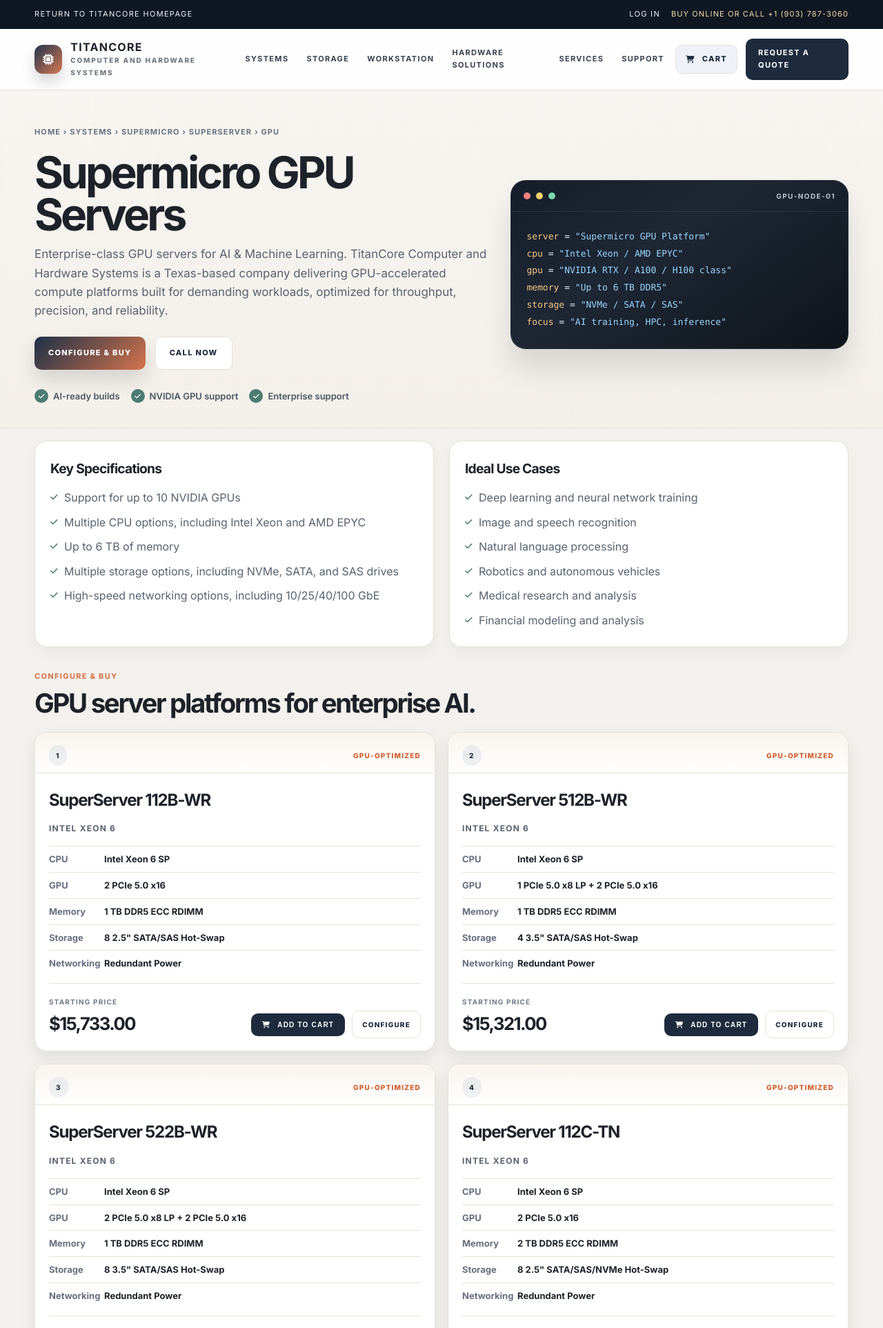
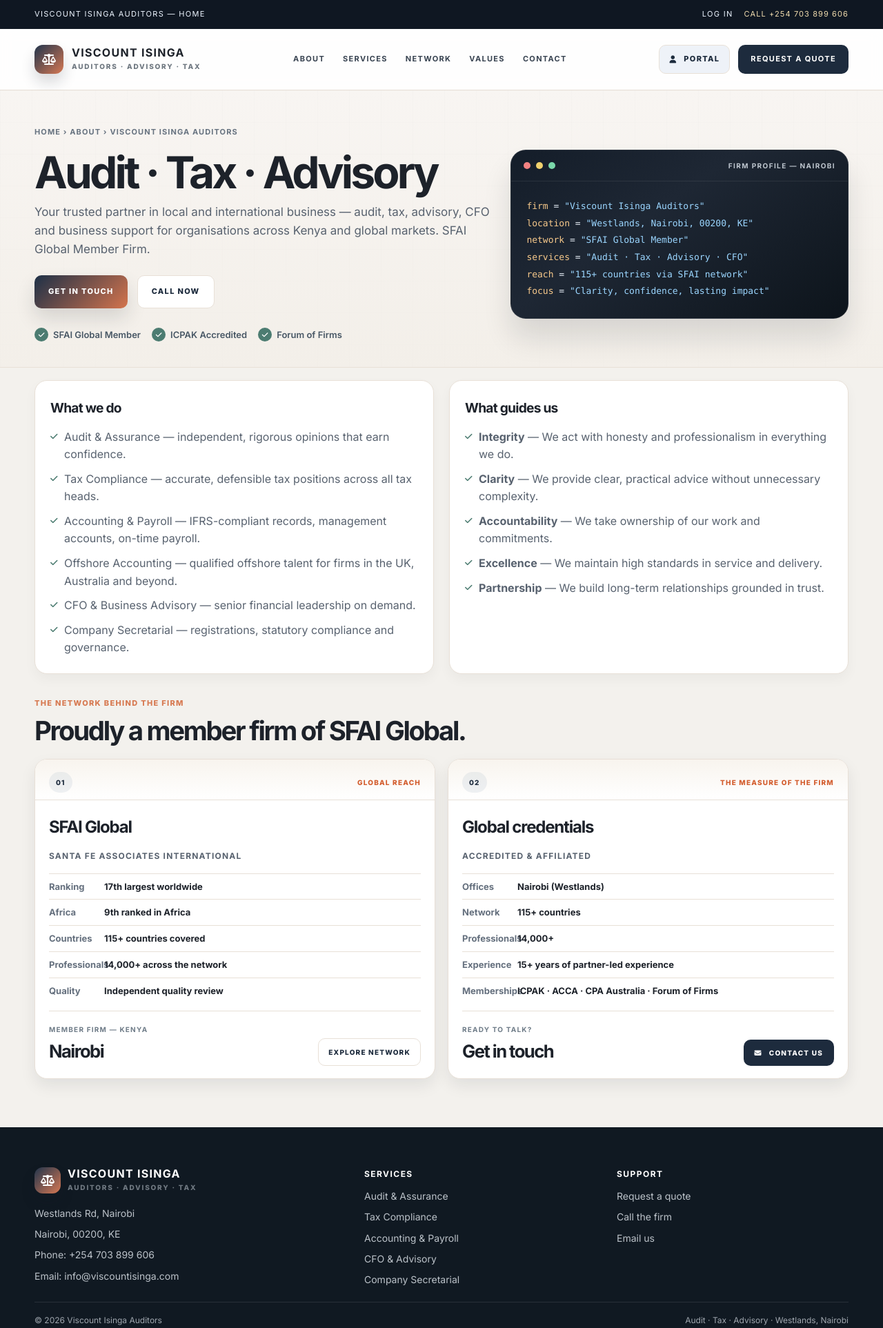
Before and after one commit to calvitec/Titancore-Computer-and-Hardware-Systems, a Flask app: page / in a window 1280 px wide. Shown: the top 1925 px of the page at 69% size. Run offline with Flask 3, Linux system fonts and the light colour scheme.

Commit message:
Update corevista.html

```diff
--- a/templates/corevista.html
+++ b/templates/corevista.html
@@ -3,8 +3,8 @@
 <head>
     <meta charset="UTF-8">
     <meta name="viewport" content="width=device-width, initial-scale=1.0">
-    <meta name="description" content="TitanCore Computer and Hardware Systems provides enterprise GPU servers, AI training platforms, workstations, and data center infrastructure for high-performance computing workloads.">
-    <title>TitanCore Computer and Hardware Systems | Supermicro GPU Servers</title>
+    <meta name="description" content="Viscount Isinga Auditors — audit, tax, advisory, CFO and business support for organisations across Kenya and global markets. Westlands, Nairobi.">
+    <title>Viscount Isinga Auditors | Audit, Tax, Advisory — Nairobi</title>
     <link rel="preconnect" href="https://fonts.googleapis.com">
     <link rel="preconnect" href="https://fonts.gstatic.com" crossorigin>
     <link href="https://fonts.googleapis.com/css2?family=Inter:wght@400;500;600;700;800&display=swap" rel="stylesheet">
@@ -606,38 +606,36 @@
         <div class="utility-bar">
             <div class="container utility-inner">
                 <div class="utility-links">
-                    <a href="{{ url_for('index') }}">Return to TitanCore homepage</a>
+                    <a href="#">Viscount Isinga Auditors — Home</a>
                 </div>
                 <div class="utility-links">
-                    <a href="{{ url_for('contact') }}">Log In</a>
-                    <a class="top-call" href="tel:+19037873060">Buy online or call +1 (903) 787-3060</a>
+                    <a href="#">Log In</a>
+                    <a class="top-call" href="tel:+254703899606">Call +254 703 899 606</a>
                 </div>
             </div>
         </div>
         <div class="main-header">
             <div class="container nav-row">
-                <a href="{{ url_for('index') }}" class="brand" aria-label="TitanCore home">
-                    <span class="brand-mark"><i class="fa-solid fa-microchip" aria-hidden="true"></i></span>
+                <a href="#" class="brand" aria-label="Viscount Isinga Auditors home">
+                    <span class="brand-mark"><i class="fa-solid fa-scale-balanced" aria-hidden="true"></i></span>
                     <span class="brand-copy">
-                        <strong>TITANCORE</strong>
-                        <span class="brand-sub">COMPUTER AND HARDWARE SYSTEMS</span>
+                        <strong>VISCOUNT ISINGA</strong>
+                        <span class="brand-sub">AUDITORS · ADVISORY · TAX</span>
                     </span>
                 </a>
                 <nav class="primary-nav" aria-label="Main navigation">
-                    <a href="#about">Systems</a>
-                    <a href="#systems">Storage</a>
-                    <a href="#contact">Workstation</a>
-                    <a href="#contact">Hardware Solutions</a>
-                    <a href="#contact">Services</a>
-                    <a href="#contact">Support</a>
+                    <a href="#about">About</a>
+                    <a href="#services">Services</a>
+                    <a href="#network">Network</a>
+                    <a href="#values">Values</a>
+                    <a href="#contact">Contact</a>
                 </nav>
                 <div class="header-actions">
-                    <a href="{{ url_for('cart') }}" class="header-cart" aria-label="View cart">
-                        <i class="fa-solid fa-cart-shopping" aria-hidden="true"></i>
-                        <span>Cart</span>
-                        {% if cart_count %}<span class="cart-badge">{{ cart_count }}</span>{% endif %}
+                    <a href="#" class="header-cart" aria-label="Client portal">
+                        <i class="fa-solid fa-user" aria-hidden="true"></i>
+                        <span>Portal</span>
                     </a>
-                    <a href="{{ url_for('contact') }}" class="header-cta">Request a quote</a>
+                    <a href="#contact" class="header-cta">Request a quote</a>
                 </div>
             </div>
         </div>
@@ -647,141 +645,171 @@
         <section class="hero" id="about">
             <div class="container hero-inner">
                 <div>
-                    <div class="crumbs">Home › Systems › Supermicro › SuperServer › GPU</div>
-                    <h1>Supermicro GPU Servers</h1>
-                    <p class="lead">Enterprise-class GPU servers for AI &amp; Machine Learning. TitanCore Computer and Hardware Systems is a Texas-based company delivering GPU-accelerated compute platforms built for demanding workloads, optimized for throughput, precision, and reliability.</p>
+                    <div class="crumbs">Home › About › Viscount Isinga Auditors</div>
+                    <h1>Audit · Tax · Advisory</h1>
+                    <p class="lead">Your trusted partner in local and international business — audit, tax, advisory, CFO and business support for organisations across Kenya and global markets. SFAI Global Member Firm.</p>
                     <div class="cta-row">
-                        <a href="{{ url_for('contact') }}" class="btn btn-primary">Configure &amp; Buy</a>
-                        <a href="tel:+19037873060" class="btn btn-secondary">Call Now</a>
+                        <a href="#contact" class="btn btn-primary">Get in touch</a>
+                        <a href="tel:+254703899606" class="btn btn-secondary">Call now</a>
                     </div>
                     <div class="feature-stack">
-                        <span><i class="fa-solid fa-check"></i> AI-ready builds</span>
-                        <span><i class="fa-solid fa-check"></i> NVIDIA GPU support</span>
-                        <span><i class="fa-solid fa-check"></i> Enterprise support</span>
+                        <span><i class="fa-solid fa-check"></i> SFAI Global Member</span>
+                        <span><i class="fa-solid fa-check"></i> ICPAK Accredited</span>
+                        <span><i class="fa-solid fa-check"></i> Forum of Firms</span>
                     </div>
                 </div>
 
-                <div class="feature-card" aria-label="TitanCore GPU server architecture preview">
+                <div class="feature-card" aria-label="Viscount Isinga Auditors firm overview">
                     <div class="card-topbar">
                         <div class="window-dots"><span></span><span></span><span></span></div>
-                        <span class="card-tag">GPU-Node-01</span>
+                        <span class="card-tag">Firm Profile — Nairobi</span>
                     </div>
                     <div class="card-body">
-                        <div><span class="key">server</span> = <span class="value">"Supermicro GPU Platform"</span></div>
-                        <div><span class="key">cpu</span> = <span class="value">"Intel Xeon / AMD EPYC"</span></div>
-                        <div><span class="key">gpu</span> = <span class="value">"NVIDIA RTX / A100 / H100 class"</span></div>
-                        <div><span class="key">memory</span> = <span class="value">"Up to 6 TB DDR5"</span></div>
-                        <div><span class="key">storage</span> = <span class="value">"NVMe / SATA / SAS"</span></div>
-                        <div><span class="key">focus</span> = <span class="value">"AI training, HPC, inference"</span></div>
+                        <div><span class="key">firm</span> = <span class="value">"Viscount Isinga Auditors"</span></div>
+                        <div><span class="key">location</span> = <span class="value">"Westlands, Nairobi, 00200, KE"</span></div>
+                        <div><span class="key">network</span> = <span class="value">"SFAI Global Member"</span></div>
+                        <div><span class="key">services</span> = <span class="value">"Audit · Tax · Advisory · CFO"</span></div>
+                        <div><span class="key">reach</span> = <span class="value">"115+ countries via SFAI network"</span></div>
+                        <div><span class="key">focus</span> = <span class="value">"Clarity, confidence, lasting impact"</span></div>
                     </div>
                 </div>
             </div>
         </section>
 
-        <section class="specs" id="systems">
+        <section class="specs" id="services">
             <div class="container spec-grid">
                 <div class="info-panel">
-                    <h3>Key Specifications</h3>
+                    <h3>What we do</h3>
                     <ul class="bullet-list">
-                        {% for item in specifications %}
-                        <li>{{ item }}</li>
-                        {% endfor %}
+                        <li>Audit & Assurance — independent, rigorous opinions that earn confidence.</li>
+                        <li>Tax Compliance — accurate, defensible tax positions across all tax heads.</li>
+                        <li>Accounting & Payroll — IFRS-compliant records, management accounts, on-time payroll.</li>
+                        <li>Offshore Accounting — qualified offshore talent for firms in the UK, Australia and beyond.</li>
+                        <li>CFO & Business Advisory — senior financial leadership on demand.</li>
+                        <li>Company Secretarial — registrations, statutory compliance and governance.</li>
                     </ul>
                 </div>
-                <div class="info-panel">
-                    <h3>Ideal Use Cases</h3>
+                <div class="info-panel" id="values">
+                    <h3>What guides us</h3>
                     <ul class="bullet-list">
-                        {% for item in use_cases %}
-                        <li>{{ item }}</li>
-                        {% endfor %}
+                        <li><strong>Integrity</strong> — We act with honesty and professionalism in everything we do.</li>
+                        <li><strong>Clarity</strong> — We provide clear, practical advice without unnecessary complexity.</li>
+                        <li><strong>Accountability</strong> — We take ownership of our work and commitments.</li>
+                        <li><strong>Excellence</strong> — We maintain high standards in service and delivery.</li>
+                        <li><strong>Partnership</strong> — We build long-term relationships grounded in trust.</li>
                     </ul>
                 </div>
             </div>
         </section>
 
-        <section class="products" id="contact">
+        <section class="products" id="network">
             <div class="container">
-                <p class="section-kicker">Configure &amp; Buy</p>
+                <p class="section-kicker">The network behind the firm</p>
                 <div class="section-head">
-                    <h2>GPU server platforms for enterprise AI.</h2>
+                    <h2>Proudly a member firm of SFAI Global.</h2>
                 </div>
                 <div class="product-grid">
-                    {% for product in products %}
                     <article class="product-card">
                         <div class="product-top">
-                            <span class="model-badge">{{ loop.index }}</span>
-                            <span class="variant-tag">GPU-Optimized</span>
+                            <span class="model-badge">01</span>
+                            <span class="variant-tag">Global Reach</span>
                         </div>
                         <div class="product-body">
                             <div class="product-head">
-                                <h3>{{ product.name }}</h3>
+                                <h3>SFAI Global</h3>
                             </div>
-                            <div class="supports">{{ product.supports }}</div>
+                            <div class="supports">Santa Fe Associates International</div>
                             <div class="attribute-list">
-                                <div class="attribute-row"><span>CPU</span><strong>{{ product.cpu }}</strong></div>
-                                <div class="attribute-row"><span>GPU</span><strong>{{ product.gpu }}</strong></div>
-                                <div class="attribute-row"><span>Memory</span><strong>{{ product.memory }}</strong></div>
-                                <div class="attribute-row"><span>Storage</span><strong>{{ product.storage }}</strong></div>
-                                <div class="attribute-row"><span>Networking</span><strong>{{ product.networking }}</strong></div>
+                                <div class="attribute-row"><span>Ranking</span><strong>17th largest worldwide</strong></div>
+                                <div class="attribute-row"><span>Africa</span><strong>9th ranked in Africa</strong></div>
+                                <div class="attribute-row"><span>Countries</span><strong>115+ countries covered</strong></div>
+                                <div class="attribute-row"><span>Professionals</span><strong>14,000+ across the network</strong></div>
+                                <div class="attribute-row"><span>Quality</span><strong>Independent quality review</strong></div>
                             </div>
                             <div class="product-footer">
                                 <div class="price-wrap">
-                                    <small>Starting Price</small>
-                                    <strong>${{ product.price }}</strong>
+                                    <small>Member Firm — Kenya</small>
+                                    <strong>Nairobi</strong>
                                 </div>
                                 <div style="display:flex; gap:10px; align-items:center; flex-wrap:wrap;">
-                                    <form action="{{ url_for('add_to_cart', product_id=product.id) }}" method="post" class="product-action">
-                                        <button type="submit" class="configure-btn"><i class="fa-solid fa-cart-shopping" aria-hidden="true"></i> Add to cart</button>
-                                    </form>
-                                    <a class="secondary-action" href="{{ url_for('contact') }}">Configure</a>
+                                    <a class="secondary-action" href="#contact">Explore network</a>
                                 </div>
                             </div>
                         </div>
                     </article>
-                    {% endfor %}
+
+                    <article class="product-card">
+                        <div class="product-top">
+                            <span class="model-badge">02</span>
+                            <span class="variant-tag">The measure of the firm</span>
+                        </div>
+                        <div class="product-body">
+                            <div class="product-head">
+                                <h3>Global credentials</h3>
+                            </div>
+                            <div class="supports">Accredited & affiliated</div>
+                            <div class="attribute-list">
+                                <div class="attribute-row"><span>Offices</span><strong>Nairobi (Westlands)</strong></div>
+                                <div class="attribute-row"><span>Network</span><strong>115+ countries</strong></div>
+                                <div class="attribute-row"><span>Professionals</span><strong>14,000+</strong></div>
+                                <div class="attribute-row"><span>Experience</span><strong>15+ years of partner-led experience</strong></div>
+                                <div class="attribute-row"><span>Memberships</span><strong>ICPAK · ACCA · CPA Australia · Forum of Firms</strong></div>
+                            </div>
+                            <div class="product-footer">
+                                <div class="price-wrap">
+                                    <small>Ready to talk?</small>
+                                    <strong>Get in touch</strong>
+                                </div>
+                                <div style="display:flex; gap:10px; align-items:center; flex-wrap:wrap;">
+                                    <a class="configure-btn" href="#contact"><i class="fa-solid fa-envelope" aria-hidden="true"></i> Contact us</a>
+                                </div>
+                            </div>
+                        </div>
+                    </article>
                 </div>
             </div>
         </section>
     </main>
 
-    <footer>
+    <footer id="contact">
         <div class="container footer-grid">
             <div>
                 <div class="brand-foot">
-                    <span class="brand-mark"><i class="fa-solid fa-microchip" aria-hidden="true"></i></span>
+                    <span class="brand-mark"><i class="fa-solid fa-scale-balanced" aria-hidden="true"></i></span>
                     <span class="brand-copy">
-                        <strong>TITANCORE</strong>
-                        <span class="brand-sub">COMPUTER AND HARDWARE SYSTEMS</span>
+                        <strong>VISCOUNT ISINGA</strong>
+                        <span class="brand-sub">AUDITORS · ADVISORY · TAX</span>
                     </span>
                 </div>
                 <div class="footer-address">
-                    <span>625 Wood St Apt 3B</span>
-                    <span>Kemp, TX 75143</span>
-                    <span>Phone: +1 (903) 787-3060</span>
-                    <span>Email: sales@titancoresystems.com</span>
+                    <span>Westlands Rd, Nairobi</span>
+                    <span>Nairobi, 00200, KE</span>
+                    <span>Phone: +254 703 899 606</span>
+                    <span>Email: info@viscountisinga.com</span>
                 </div>
             </div>
             <div class="footer-block">
-                <h4>Systems</h4>
+                <h4>Services</h4>
                 <div class="footer-links">
-                    <a href="#">GPU Servers</a>
-                    <a href="#">AI Training</a>
-                    <a href="#">Workstations</a>
-                    <a href="#">Data Centers</a>
+                    <a href="#services">Audit & Assurance</a>
+                    <a href="#services">Tax Compliance</a>
+                    <a href="#services">Accounting & Payroll</a>
+                    <a href="#services">CFO & Advisory</a>
+                    <a href="#services">Company Secretarial</a>
                 </div>
             </div>
             <div class="footer-block">
                 <h4>Support</h4>
                 <div class="footer-links">
-                    <a href="{{ url_for('contact') }}">Request a quote</a>
-                    <a href="tel:+19037873060">Call sales</a>
-                    <a href="mailto:sales@titancoresystems.com">Email us</a>
+                    <a href="#contact">Request a quote</a>
+                    <a href="tel:+254703899606">Call the firm</a>
+                    <a href="mailto:info@viscountisinga.com">Email us</a>
                 </div>
             </div>
         </div>
         <div class="container legal">
-            <span>© 2026 TitanCore Computer and Hardware Systems</span>
-            <span>High-performance computing • AI infrastructure • GPU systems</span>
+            <span>© 2026 Viscount Isinga Auditors</span>
+            <span>Audit · Tax · Advisory · Westlands, Nairobi</span>
         </div>
     </footer>
 </body>
```
